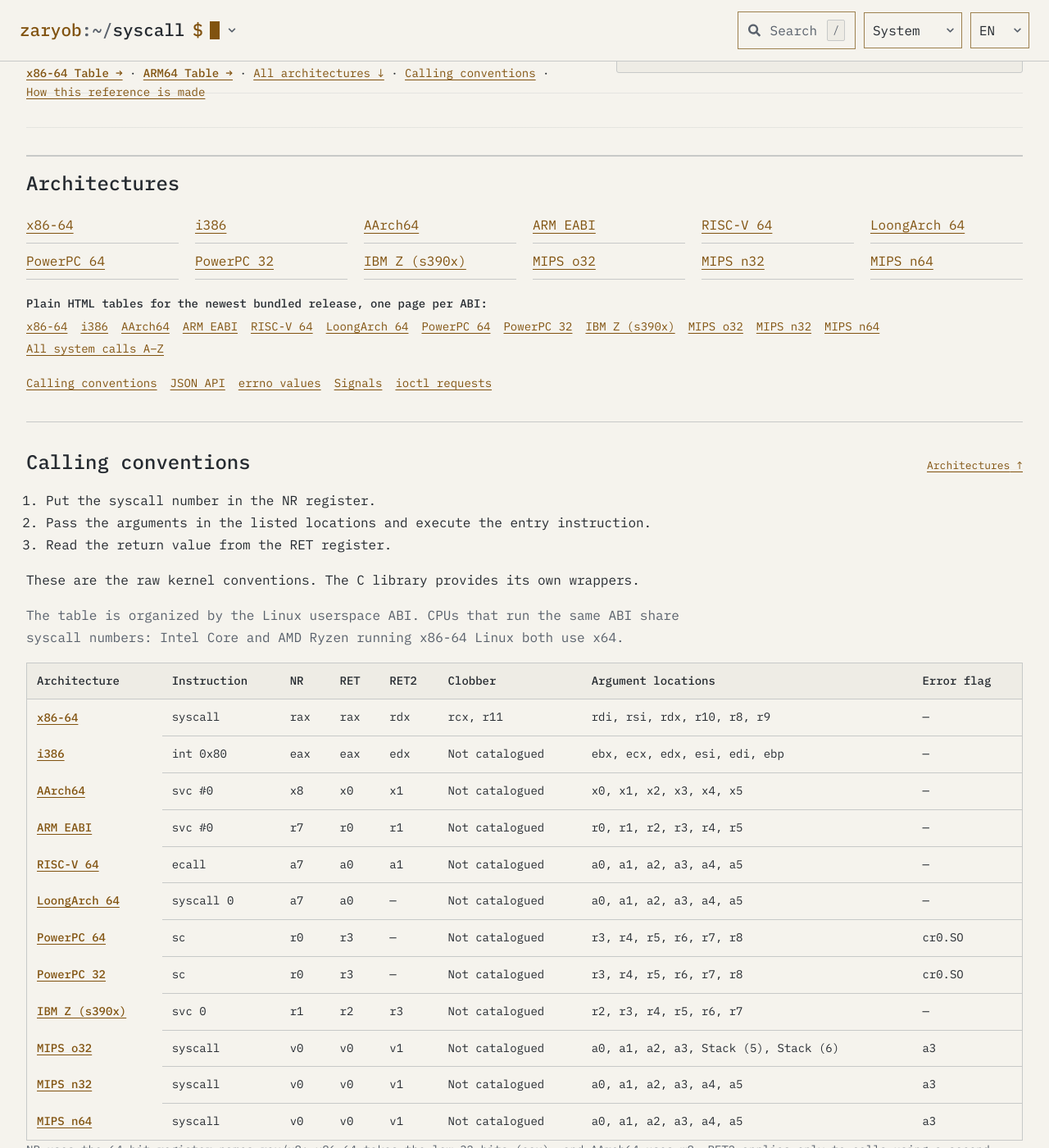
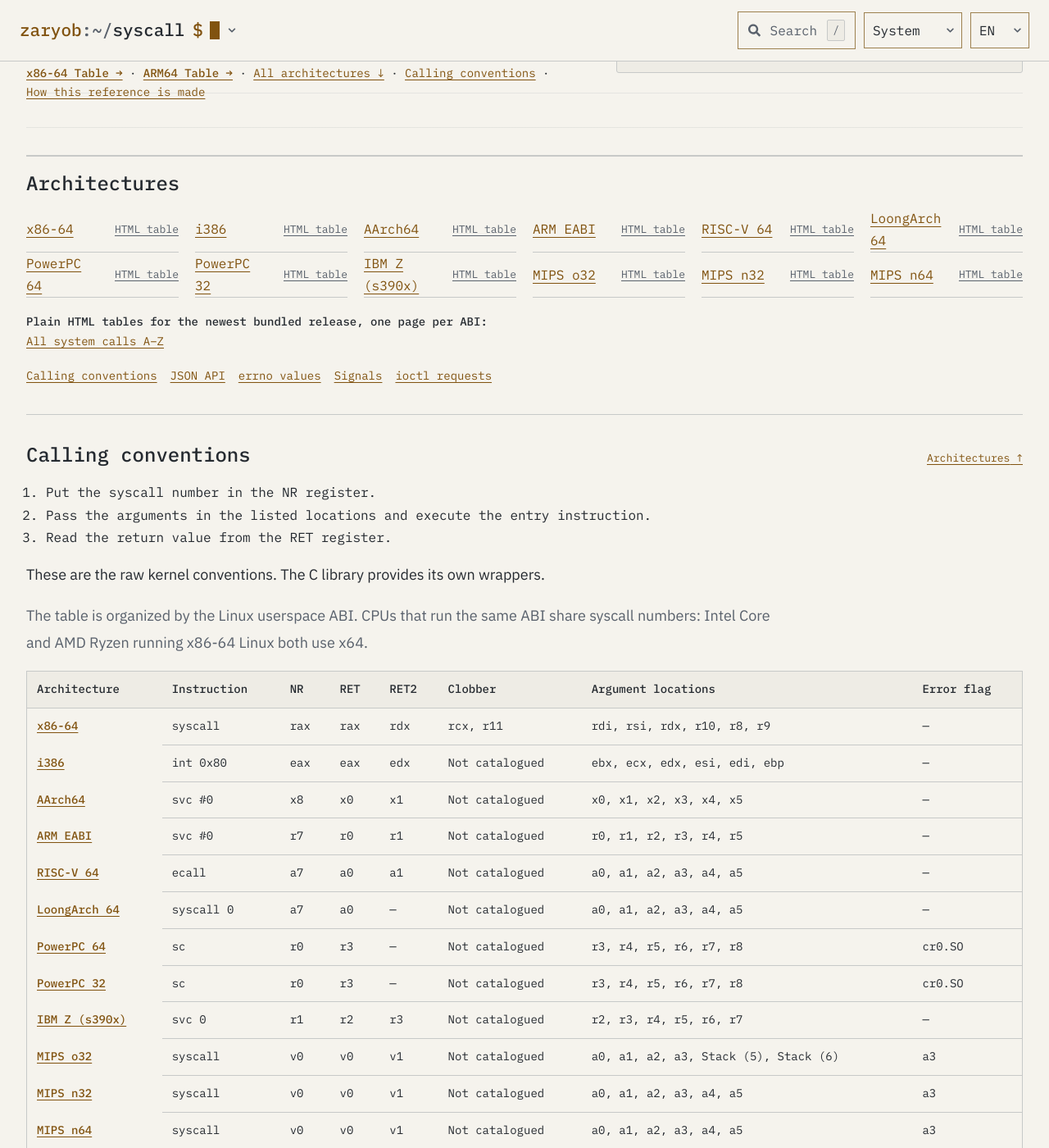
Before and after one commit to Zaryob/syscall, a Jekyll site: the page built from public/index.html, in a window 1280 px wide and 1400 px high, scrolled down 381 px. Shown: the whole window at 82% size. Built offline with Jekyll 4.4.1, drawn with Linux system fonts in a browser that asks for light colours; some of the changed text lies outside the part shown.

Commit message:
Bring syscall results forward and simplify the reference controls

```diff
--- a/public/app.js
+++ b/public/app.js
@@ -198,7 +198,7 @@ function detailHTML(row, id) {
     ? `<a href="${esc(manual)}">${esc(t('Read {name}({section})', { name: manualName, section: manualSection }))}</a>`
     : `<span class="muted">${window.ZaryobI18n.language === 'tr' ? 'Bu girdi için man sayfası bağlantısı yok.' : 'No manual link is available for this entry.'}</span>`;
   const signatureHTML = !signature ? `<p class="muted">${esc(t(unresolvedLabels[row.signature_status] ?? 'C declaration not resolved in the imported headers.'))}</p>`
-    : `<div class="signature"><button type="button" data-copy-signature aria-label="${esc(t('Copy C declaration'))}">${esc(t('Copy'))}</button><code>${esc(signature)}</code><span class="console-sr-only" role="status"></span></div>`;
+    : `<div class="signature console-declaration"><code>${esc(signature)}</code><button type="button" data-copy-signature aria-label="${esc(t('Copy C declaration'))}">${esc(t('Copy'))}</button><span class="console-sr-only" role="status"></span></div>`;
   const raw = datasetPath(kernel, `${state.arch}.json`);
   const before = row._before;
   const permalink = referenceURL({ arch: state.arch, kernel, ...(row.status === 'unimplemented' ? { all: '1' } : {}) }, rowHash(id));
@@ -487,7 +487,7 @@ function renderLibrary() {
     return [arch.id, esc(referenceURL({ arch: arch.id, kernel }))];
   }));
   $('architecture-links').innerHTML = manifest.architectures.map(arch =>
-    `<li><a href="${links.get(arch.id)}">${esc(arch.label)}</a></li>`
+    `<li><a href="${links.get(arch.id)}">${esc(arch.label)}</a><a class="static-table-link" data-static-page="arch/${esc(arch.id)}/" href="${esc(staticPage(`arch/${arch.id}/`))}" aria-label="${esc(arch.label)} · ${esc(referenceCopy(window.ZaryobI18n.language).staticTable)}">${esc(referenceCopy(window.ZaryobI18n.language).staticTable)}</a></li>`
   ).join('');
   document.querySelectorAll('[data-static-page]').forEach(link => { link.href = staticPage(link.dataset.staticPage); });
   $('convention-rows').innerHTML = manifest.architectures.map(a =>
@@ -574,3 +574,12 @@ try {
   alert.hidden = false;
   if (tableView) $('results').textContent = t('Dataset unavailable');
 }
+
+// Preserve visible active filters when restoring a shared URL or using browser history.
+const compactFilters = matchMedia('(max-width: 760px)');
+const updateAdvancedOptions = () => {
+  $('advanced-options').open = !compactFilters.matches || Boolean(state.compare || state.hex || state.all);
+};
+updateAdvancedOptions();
+compactFilters.addEventListener('change', updateAdvancedOptions);
+window.addEventListener('popstate', updateAdvancedOptions);
--- a/public/assets/console/syscall.css
+++ b/public/assets/console/syscall.css
@@ -290,17 +290,6 @@
   overflow-wrap: anywhere;
 }
 #syscall-table .detail-content h3 { margin-bottom: 7px; }
-#syscall-table .signature {
-  display: flex;
-  flex-wrap: wrap;
-  gap: 5px;
-  margin: 8px 0 13px;
-  padding: 9px 12px 12px;
-  background: var(--paper);
-  border: 1px solid var(--line);
-}
-#syscall-table .signature button { min-height: 30px; margin-inline-start: auto; padding: 3px 9px; font-size: var(--text-xs); }
-#syscall-table .signature code { flex: 1 0 100%; font-size: var(--text-sm); white-space: pre-wrap; }
 #syscall-table .argument-table { table-layout: fixed; }
 #syscall-table .argument-table th { white-space: normal; }
 #syscall-table .argument-table :is(th, td):first-child { width: 74px; }
@@ -395,3 +384,18 @@
 .console-syscall .console-hero__panel-head a { color: var(--accent); }
 .console-syscall .console-hero__inner { padding-inline: 0; }
 .console-syscall .console-hero .console-hero__lead { margin: 16px 0 0; }
+
+.console-syscall .architecture-links li { display: grid; grid-template-columns: minmax(0,1fr) auto; align-items: center; gap: 12px; border-bottom: 1px solid var(--line); }
+.console-syscall .architecture-links a { border: 0; }
+.console-syscall .architecture-links .static-table-link { font-size: var(--text-xs); color: var(--muted); }
+.console-syscall .advanced-options { margin: 0 0 12px; border-block: 1px solid var(--line); }
+.console-syscall .advanced-options > summary, .source-notes > summary { min-height: 44px; padding-block: 10px; cursor: pointer; color: var(--accent); font-size: var(--text-sm); }
+.console-syscall .advanced-options__body { padding: 8px 0 12px; }
+.console-syscall .advanced-options .release-field { max-width: 20rem; margin-bottom: 16px; }
+.console-syscall .advanced-options p { font-family: var(--font-prose); font-size: var(--text-base); line-height: var(--line-prose); }
+.console-syscall .documentation > p, .console-syscall .source-notes { font-family: var(--font-prose); font-size: var(--text-prose); line-height: var(--line-prose); }
+.console-syscall .signature.console-declaration { background: var(--paper); }
+@media (max-width: 760px) {
+  .console-syscall .lookup-bar { grid-template-columns: repeat(2,minmax(0,1fr)); }
+  .console-syscall .lookup-bar .release-field:first-of-type { grid-column: auto; }
+}
--- a/public/index.html
+++ b/public/index.html
@@ -33,16 +33,13 @@ title: Linux System Call Reference
 
     <section id="architectures" tabindex="-1" aria-labelledby="architectures-title">
       <h2 id="architectures-title"><span data-i18n="Architectures">Architectures</span></h2>
-      <ul id="architecture-links" class="architecture-links"></ul>
+      <ul id="architecture-links" class="architecture-links">{% for arch in site.data.syscall_release.architectures %}<li><a data-static-page="arch/{{ arch.id }}/" href="{{ '/arch/' | append: arch.id | append: '/' | relative_url }}">{{ arch.label }}</a></li>{% endfor %}</ul>
       <p id="library-error" class="error" role="alert" hidden></p>
       <noscript><p><a href="{{ latest_table | relative_url }}"><span data-i18n="the x86-64 table as JSON">the x86-64 table as JSON</span></a></p></noscript>
       {% comment %}Crawlable links to the pages scripts/static_pages.py generates; app.js points them at the reader's language.{% endcomment %}
       <nav class="static-links" aria-labelledby="static-links-title">
         <strong id="static-links-title" data-syscall-copy="staticPages">Plain HTML tables for the newest bundled release, one page per ABI:</strong>
-        <ul>{% for arch in site.data.syscall_release.architectures %}
-          <li><a data-static-page="arch/{{ arch.id }}/" href="{{ '/arch/' | append: arch.id | append: '/' | relative_url }}">{{ arch.label }}</a></li>{% endfor %}
-          <li><a data-static-page="call/" href="{{ '/call/' | relative_url }}"><span data-syscall-copy="staticIndex">All system calls A–Z</span></a></li>
-        </ul>
+        <p><a data-static-page="call/" href="{{ '/call/' | relative_url }}"><span data-syscall-copy="staticIndex">All system calls A–Z</span></a></p>
       </nav>
       <nav class="reference-links" aria-label="Reference sections" data-i18n-aria-label="Reference sections">
         <a href="#conventions"><span data-i18n="Calling conventions">Calling conventions</span></a>
@@ -102,10 +99,11 @@ title: Linux System Call Reference
         <a href="{{ '/ioctl/' | relative_url }}"><span data-i18n="ioctl requests">ioctl requests</span></a>
       </nav>
       <p><span data-i18n="The tables are generated from">The tables are generated from</span> <a href="https://github.com/torvalds/linux"><span data-i18n="the Linux kernel source">the Linux kernel source</span></a><span data-i18n=". Architecture-specific">. Architecture-specific</span> <code>.tbl</code> <span data-i18n="files supply numbers and entry points.">files supply numbers and entry points.</span> <code>include/linux/syscalls.h</code>, <code>compat.h</code><span data-i18n=", and architecture headers supply C declarations. ABI selection follows the kernel’s">, and architecture headers supply C declarations. ABI selection follows the kernel’s</span> <code>Makefile.syscalls</code><span data-i18n=". Register conventions are documented in">. Register conventions are documented in</span> <a href="https://man7.org/linux/man-pages/man2/syscall.2.html">Linux man-pages</a>.</p>
-      <p><span data-i18n="The short explanations are maintained separately from the kernel tables. They describe typical uses; follow the manual and the selected kernel source for flags, limits and ABI differences.">The short explanations are maintained separately from the kernel tables. They describe typical uses; follow the manual and the selected kernel source for flags, limits and ABI differences.</span></p>
+      <details class="source-notes"><summary data-syscall-copy="sourceDetails">Scope and limits of these snapshots</summary>      <p><span data-i18n="The short explanations are maintained separately from the kernel tables. They describe typical uses; follow the manual and the selected kernel source for flags, limits and ABI differences.">The short explanations are maintained separately from the kernel tables. They describe typical uses; follow the manual and the selected kernel source for flags, limits and ABI differences.</span></p>
       <p><span data-i18n="The details panel shows arguments as a table and offers a downloadable C template. Call numbers and declarations come from the selected kernel snapshot; valid pointers, flags and object lifetimes cannot be inferred from prototypes alone. Templates for write and getpid provide hand-written usage examples; other supported 64-bit calls get a TODO skeleton. Unresolved signatures, unimplemented slots and 32-bit ABIs do not get speculative code.">The details panel shows arguments as a table and offers a downloadable C template. Call numbers and declarations come from the selected kernel snapshot; valid pointers, flags and object lifetimes cannot be inferred from prototypes alone. Templates for write and getpid provide hand-written usage examples; other supported 64-bit calls get a TODO skeleton. Unresolved signatures, unimplemented slots and 32-bit ABIs do not get speculative code.</span></p>
       <p><span data-i18n="Each release is a separate snapshot. Comparison marks differences between those snapshots; it does not claim the exact release in which a call first appeared. Configuration-dependent calls and assembly-only signatures require consulting the linked source. Related calls can share a manual page; some entries have no manual page.">Each release is a separate snapshot. Comparison marks differences between those snapshots; it does not claim the exact release in which a call first appeared. Configuration-dependent calls and assembly-only signatures require consulting the linked source. Related calls can share a manual page; some entries have no manual page.</span></p>
       <p class="small" data-syscall-copy="availability"></p>
+      </details>
       <p><a id="snapshot-sources" href="{{ latest_sources | relative_url }}"><span data-i18n="Source files and checksums">Source files and checksums</span></a></p>
       <details><summary><span data-i18n="Updating from the kernel source">Updating from the kernel source</span></summary><p><span data-i18n="From this repository, run the importer with Python 3.9 or newer:">From this repository, run the importer with Python 3.9 or newer:</span></p><pre><code>python3 scripts/sync_kernel.py --refs {{ latest_kernel }}
 
@@ -124,7 +122,6 @@ python3 scripts/sync_kernel.py --refs {{ latest_kernel }} --kernel-tree /path/to
         </form>
         <label class="release-field"><span data-i18n="Architecture">Architecture</span> <span class="console-select"><select id="architecture-picker" disabled aria-label="Architecture" data-i18n-aria-label="Architecture"></select></span></label>
         <label class="release-field"><span data-i18n="Kernel release">Kernel release</span> <span class="console-select"><select id="kernel" aria-describedby="release-help" disabled aria-label="Kernel release" data-i18n-aria-label="Kernel release"></select></span></label>
-        <label class="release-field"><span data-i18n="Compare with">Compare with</span> <span class="console-select"><select id="compare" aria-describedby="compare-help" disabled aria-label="Compare with" data-i18n-aria-label="Compare with"><option value="" data-i18n="None">None</option></select></span></label>
       </div>
       <div class="view-bar">
         <div id="table-views" class="view-switch" role="group" aria-label="Table view" data-i18n-aria-label="Table view">
@@ -135,6 +132,7 @@ python3 scripts/sync_kernel.py --refs {{ latest_kernel }} --kernel-tree /path/to
           <a id="download" hidden href="{{ '/data/manifest.json' | relative_url }}" download><span data-i18n="Download JSON ↓">Download JSON ↓</span></a>
         </div>
       </div>
+      <details id="advanced-options" class="advanced-options"><summary data-syscall-copy="advancedOptions">More filters and release notes</summary><div class="advanced-options__body"><label class="release-field"><span data-i18n="Compare with">Compare with</span> <span class="console-select"><select id="compare" aria-describedby="compare-help" disabled aria-label="Compare with" data-i18n-aria-label="Compare with"><option value="" data-i18n="None">None</option></select></span></label>
       <p id="compare-help" class="small" data-syscall-copy="compareHelp" hidden></p>
       <p id="release-help" class="small" data-syscall-copy="releaseHelp"></p>
       <details class="small"><summary><span data-i18n="Calling conventions">Calling conventions</span></summary><div data-syscall-copy="abiNotes"></div></details>
@@ -142,6 +140,7 @@ python3 scripts/sync_kernel.py --refs {{ latest_kernel }} --kernel-tree /path/to
         <label><input type="checkbox" id="hex"> <span data-i18n="Hex numbers">Hex numbers</span></label>
         <label><input type="checkbox" id="show-unimplemented"> <span data-i18n="Include unimplemented">Include unimplemented</span></label>
       </div>
+      </div></details>
       <div id="convention-strip" class="convention-strip" hidden></div>
       <div class="table-toolbar">
         <p id="results" role="status" aria-live="polite"><span data-i18n="Loading…">Loading…</span></p>
--- a/public/reference.mjs
+++ b/public/reference.mjs
@@ -10,6 +10,9 @@ export const releaseLabel = version => version.slice(1) + (['v6.18', 'v6.12', 'v
 export function referenceCopy(language) {
   return language === 'tr' ? {
     notCatalogued: 'Listelenmedi',
+    advancedOptions: 'Diğer filtreler ve sürüm notları',
+    sourceDetails: 'Anlık görüntülerin kapsamı ve sınırları',
+    staticTable: 'HTML tablo',
     staticPages: 'Her ABI için düz HTML tablosu (en yeni kayıtlı sürüm):',
     staticIndex: 'A’dan Z’ye tüm sistem çağrıları',
     staticCall: 'Bu çağrının kalıcı sayfası (tüm ABI’ler)',
@@ -24,6 +27,9 @@ export function referenceCopy(language) {
     analytics: 'Bu sayfa üçüncü taraf Umami Cloud ve Google Analytics betiklerini yükler ve ziyaret analitiği gönderir; Google Analytics çerez kullanır. Sistem çağrısı araması tarayıcıda yapılır. <a href="https://docs.umami.is/docs/collect-data">Umami veri toplama açıklaması</a> · <a href="https://policies.google.com/technologies/partner-sites?hl=tr">Google verileri nasıl kullanır</a>.',
   } : {
     notCatalogued: 'Not catalogued',
+    advancedOptions: 'More filters and release notes',
+    sourceDetails: 'Scope and limits of these snapshots',
+    staticTable: 'HTML table',
     staticPages: 'Plain HTML tables for the newest bundled release, one page per ABI:',
     staticIndex: 'All system calls A–Z',
     staticCall: 'Permanent page for this call (all ABIs)',
```
Also changed, not shown: tests/reference.browser.mjs (+18 -2 lines).
